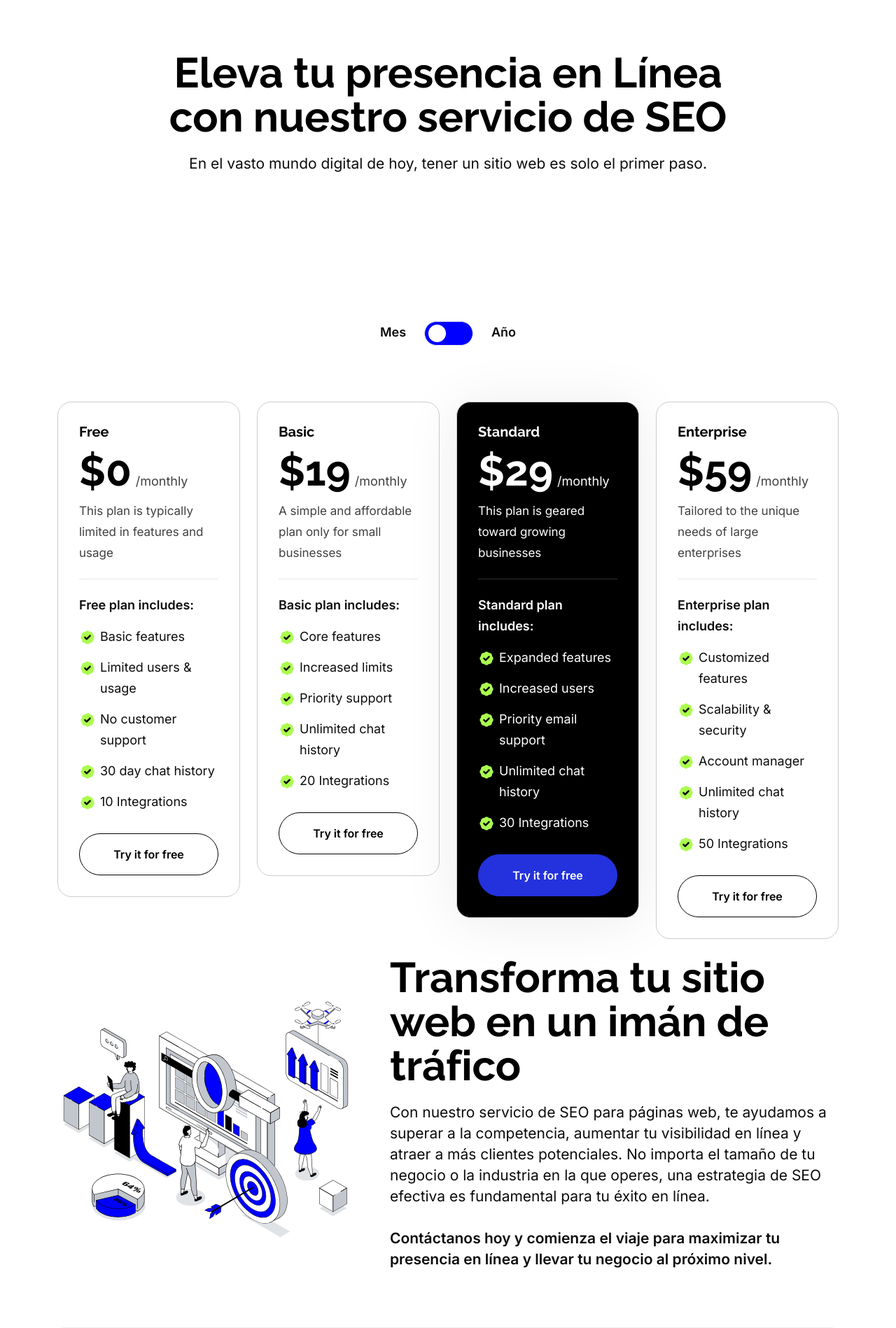
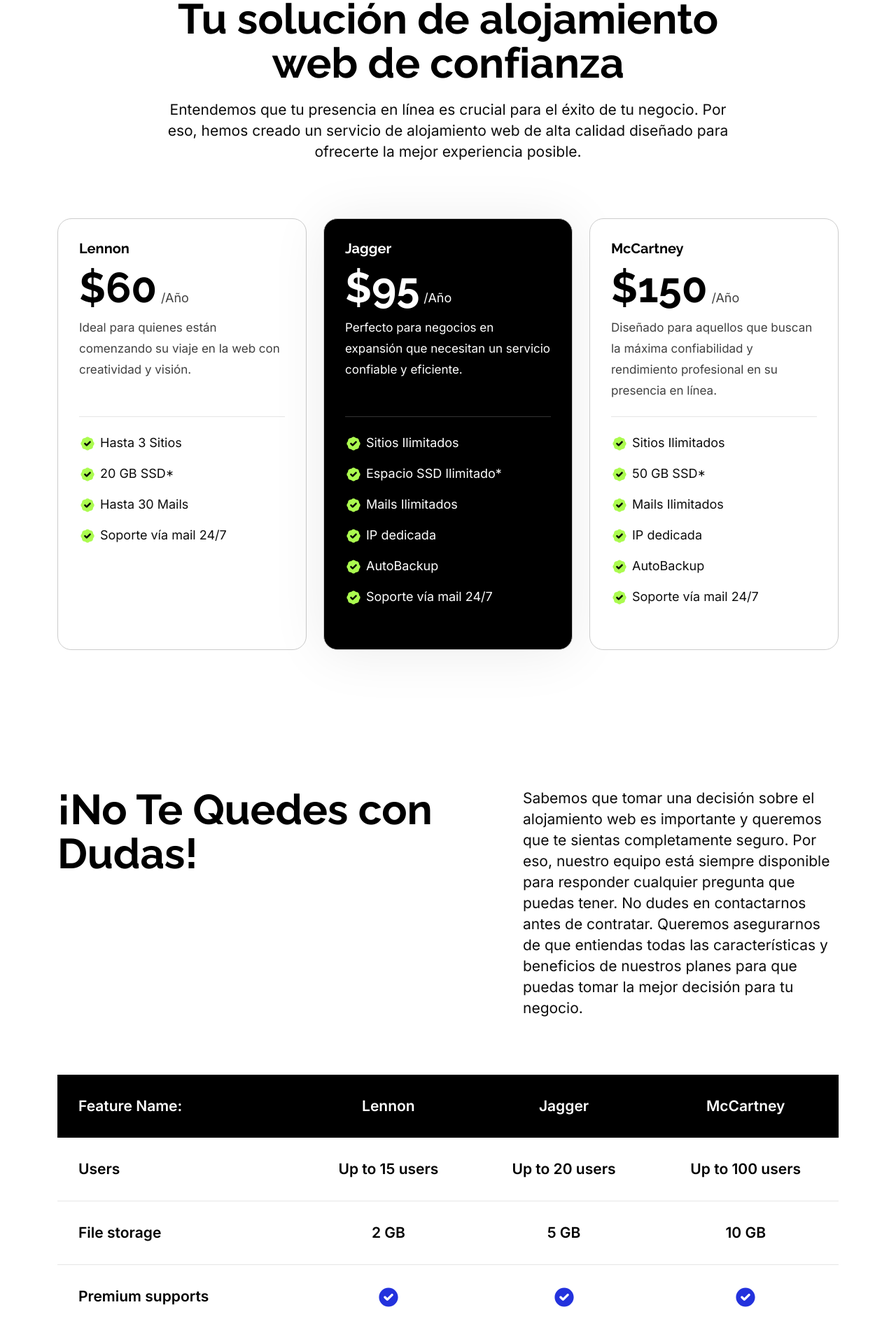
Before and after one commit to agenciarubikcom/agenciarubik, a PHP site: page /es/alojamiento-web.php in a window 1280 px wide. Shown: the part 480-2378 px from the top of the page at 70% size. Run offline with PHP 8.4, Linux system fonts and the light colour scheme.

Commit message:
Alojamiento Web

```diff
--- a/es/alojamiento-web.php
+++ b/es/alojamiento-web.php
@@ -2,7 +2,7 @@
 $URLTitleES = "es/alojamiento-web";
 $URLTitleEN = "en/web-hosting";
 $URLLink = "es/alojamiento-web";
-$Description = "Eleva Tu Presencia en Línea con Nuestro Servicio de SEO";
+$Description = "Ofrecemos planes flexibles, seguridad robusta y soporte técnico 24/7. ¡No te quedes con dudas! Contáctanos y elige el mejor plan para tu sitio.";
 include '../header.php';
 include 'nav.php';
 ?>
@@ -20,150 +20,172 @@ include 'nav.php';
 </div>
 <!-- End breadcrumb -->
 
-<div class="section agenciarubik-section-padding">
+<div class="section mt-5">
     <div class="container">
         <div class="agenciarubik-section-title center">
-            <h2 class="rt-mb-20">Eleva tu presencia en Línea con nuestro servicio de SEO</h2>
-            <p>En el vasto mundo digital de hoy, tener un sitio web es solo el primer paso.</p>
+            <h2 class="rt-mb-20">Tu solución de alojamiento web de confianza</h2>
+            <p>Entendemos que tu presencia en línea es crucial para el éxito de tu negocio. Por eso, hemos creado un servicio de alojamiento web de alta calidad diseñado para ofrecerte la mejor experiencia posible.</p>
         </div>
     </div>
 </div>
 <!-- End section -->
 
-<div class="section">
+<div class="section mb-5">
     <div class="container">
-       <div class="pricing-btn">
-        <div class="toggle-btn">
-          <label>Mes</label>
-          <input class="form-check-input btn-toggle price-deck-trigger" type="checkbox" id="flexSwitchCheckDefault" data-pricing-trigger="" data-target="#table-price-value" checked="">
-          <label>Año</label>
-        </div>
-      </div>
-      <div class="row agenciarubik-pricing-four-column" id="table-price-value" data-pricing-dynamic="" data-value-active="monthly">
-        <div class="col-xl-3 col-md-6">
+      <div class="row agenciarubik-pricing-four-column" id="table-price-value">
+        <div class="col-xl-4 col-md-6">
           <div class="agenciarubik-pricing-wrap">
             <div class="agenciarubik-pricing-header">
-              <h5>Free</h5>
+              <h5>Lennon</h5>
             </div>
             <div class="agenciarubik-pricing-price">
               <h2>$</h2>
-              <div class="agenciarubik-price dynamic-value" data-active="0" data-monthly="0" data-yearly="19"></div>
-              <p class="dynamic-value" data-active="/Monthly" data-monthly="/monthly" data-yearly="/Yearly"></p>
+              <div class="agenciarubik-price dynamic-value" data-active="60"></div>
+              <p class="dynamic-value" data-active="/Año"></p>
             </div>
             <div class="agenciarubik-pricing-description">
-              <p>This plan is typically limited in features and usage</p>
+              <p>Ideal para quienes están comenzando su viaje en la web con creatividad y visión.<br><br></p>
             </div>
             <div class="agenciarubik-pricing-body">
-              <p>Free plan includes:</p>
               <ul>
-                <li><img src="assets/images/v3/check.png" alt="">Basic features</li>
-                <li><img src="assets/images/v3/check.png" alt="">Limited users &amp; usage</li>
-                <li><img src="assets/images/v3/check.png" alt="">No customer support</li>
-                <li><img src="assets/images/v3/check.png" alt="">30 day chat history</li>
-                <li><img src="assets/images/v3/check.png" alt="">10 Integrations</li>
+                <li><img src="../assets/images/v3/check.png" alt="">Hasta 3 Sitios</li>
+                <li><img src="../assets/images/v3/check.png" alt="">20 GB SSD*</li>
+                <li><img src="../assets/images/v3/check.png" alt="">Hasta 30 Mails</li>
+                <li><img src="../assets/images/v3/check.png" alt="">Soporte vía mail 24/7</li>
+                <li><br></li>
+                <li><br></li>
               </ul>
             </div>
-            <a class="agenciarubik-pricing-btn" href="contact-us.html">Try it for free</a>
           </div>
         </div>
-        <div class="col-xl-3 col-md-6">
-          <div class="agenciarubik-pricing-wrap">
+        <div class="col-xl-4 col-md-6">
+          <div class="agenciarubik-pricing-wrap active">
             <div class="agenciarubik-pricing-header">
-              <h5>Basic</h5>
+              <h5>Jagger</h5>
             </div>
             <div class="agenciarubik-pricing-price">
               <h2>$</h2>
-              <div class="agenciarubik-price dynamic-value" data-active="19" data-monthly="19" data-yearly="39"></div>
-              <p class="dynamic-value" data-active="/Monthly" data-monthly="/monthly" data-yearly="/Yearly"></p>
+              <div class="agenciarubik-price dynamic-value" data-active="95"></div>
+              <p class="dynamic-value" data-active="/Año"></p>
             </div>
             <div class="agenciarubik-pricing-description">
-              <p>A simple and affordable plan only for small businesses</p>
+              <p>Perfecto para negocios en expansión que necesitan un servicio confiable y eficiente.<br><br></p>
             </div>
             <div class="agenciarubik-pricing-body">
-              <p>Basic plan includes:</p>
+
               <ul>
-                <li><img src="assets/images/v3/check.png" alt="">Core features</li>
-                <li><img src="assets/images/v3/check.png" alt="">Increased limits</li>
-                <li><img src="assets/images/v3/check.png" alt="">Priority support</li>
-                <li><img src="assets/images/v3/check.png" alt="">Unlimited chat history</li>
-                <li><img src="assets/images/v3/check.png" alt="">20 Integrations</li>
+                <li><img src="../assets/images/v3/check.png" alt="">Sitios Ilimitados</li>
+                <li><img src="../assets/images/v3/check.png" alt="">Espacio SSD Ilimitado*</li>
+                <li><img src="../assets/images/v3/check.png" alt="">Mails Ilimitados</li>
+                <li><img src="../assets/images/v3/check.png" alt="">IP dedicada</li>
+                <li><img src="../assets/images/v3/check.png" alt="">AutoBackup</li>
+                <li><img src="../assets/images/v3/check.png" alt="">Soporte vía mail 24/7</li>
               </ul>
             </div>
-            <a class="agenciarubik-pricing-btn" href="contact-us.html">Try it for free</a>
           </div>
         </div>
-        <div class="col-xl-3 col-md-6">
-          <div class="agenciarubik-pricing-wrap active">
+        <div class="col-xl-4 col-md-6">
+          <div class="agenciarubik-pricing-wrap">
             <div class="agenciarubik-pricing-header">
-              <h5>Standard</h5>
+              <h5>McCartney</h5>
             </div>
             <div class="agenciarubik-pricing-price">
               <h2>$</h2>
-              <div class="agenciarubik-price dynamic-value" data-active="29" data-monthly="29" data-yearly="59"></div>
-              <p class="dynamic-value" data-active="/Monthly" data-monthly="/monthly" data-yearly="/Yearly"></p>
+              <div class="agenciarubik-price dynamic-value" data-active="150"></div>
+              <p class="dynamic-value" data-active="/Año"></p>
             </div>
             <div class="agenciarubik-pricing-description">
-              <p>This plan is geared toward growing businesses</p>
+              <p>Diseñado para aquellos que buscan la máxima confiabilidad y rendimiento profesional en su presencia en línea.</p>
             </div>
             <div class="agenciarubik-pricing-body">
-              <p>Standard plan includes:</p>
+
               <ul>
-                <li><img src="assets/images/v3/check.png" alt="">Expanded features</li>
-                <li><img src="assets/images/v3/check.png" alt="">Increased users</li>
-                <li><img src="assets/images/v3/check.png" alt="">Priority email support</li>
-                <li><img src="assets/images/v3/check.png" alt="">Unlimited chat history</li>
-                <li><img src="assets/images/v3/check.png" alt="">30 Integrations</li>
+                <li><img src="../assets/images/v3/check.png" alt="">Sitios Ilimitados</li>
+                <li><img src="../assets/images/v3/check.png" alt="">50 GB SSD*</li>
+                <li><img src="../assets/images/v3/check.png" alt="">Mails Ilimitados</li>
+                <li><img src="../assets/images/v3/check.png" alt="">IP dedicada</li>
+                <li><img src="../assets/images/v3/check.png" alt="">AutoBackup</li>
+                <li><img src="../assets/images/v3/check.png" alt="">Soporte vía mail 24/7</li>
               </ul>
             </div>
-            <a class="agenciarubik-pricing-btn active" href="contact-us.html">Try it for free</a>
-          </div>
-        </div>
-        <div class="col-xl-3 col-md-6">
-          <div class="agenciarubik-pricing-wrap">
-            <div class="agenciarubik-pricing-header">
-              <h5>Enterprise</h5>
-            </div>
-            <div class="agenciarubik-pricing-price">
-              <h2>$</h2>
-              <div class="agenciarubik-price dynamic-value" data-active="59" data-monthly="59" data-yearly="99"></div>
-              <p class="dynamic-value" data-active="/Monthly" data-monthly="/monthly" data-yearly="/Yearly"></p>
-            </div>
-            <div class="agenciarubik-pricing-description">
-              <p>Tailored to the unique needs of large enterprises</p>
-            </div>
-            <div class="agenciarubik-pricing-body">
-              <p>Enterprise plan includes:</p>
-              <ul>
-                <li><img src="assets/images/v3/check.png" alt="">Customized features</li>
-                <li><img src="assets/images/v3/check.png" alt="">Scalability &amp; security </li>
-                <li><img src="assets/images/v3/check.png" alt="">Account manager</li>
-                <li><img src="assets/images/v3/check.png" alt="">Unlimited chat history</li>
-                <li><img src="assets/images/v3/check.png" alt="">50 Integrations</li>
-              </ul>
-            </div>
-            <a class="agenciarubik-pricing-btn" href="contact-us.html">Try it for free</a>
           </div>
         </div>
       </div>
     </div>
   </div>
 
-<div class="container mb-5">
-    <div class="row">
-        <div class="col-lg-5">
-            <div class="agenciarubik-v3-thumb">
-                <img src="https://agenciarubik.com/assets/images/seo.svg" title="SEO" alt="SEO">
+  <div class="section agenciarubik-section-padding3">
+    <div class="container">
+      <div class="agenciarubik-section-title agenciarubik-two-column-title">
+        <div class="row">
+          <div class="col-lg-7">
+            <h2>¡No Te Quedes con Dudas!</h2>
+          </div>
+          <div class="col-lg-5 d-flex align-items-center">
+            <p>Sabemos que tomar una decisión sobre el alojamiento web es importante y queremos que te sientas completamente seguro. Por eso, nuestro equipo está siempre disponible para responder cualquier pregunta que puedas tener. No dudes en contactarnos antes de contratar. Queremos asegurarnos de que entiendas todas las características y beneficios de nuestros planes para que puedas tomar la mejor decisión para tu negocio.</p>
+          </div>
+        </div>
+      </div>
 
-            </div>
-        </div>
-        <div class="col-lg-7">
-            <div class="agenciarubik-default-content m-left">
-                <h2>Transforma tu sitio web en un imán de tráfico</h2>
-                <p>Con nuestro servicio de SEO para páginas web, te ayudamos a superar a la competencia, aumentar tu visibilidad en línea y atraer a más clientes potenciales. No importa el tamaño de tu negocio o la industria en la que operes, una estrategia de SEO efectiva es fundamental para tu éxito en línea.<br><br><b>Contáctanos hoy y comienza el viaje para maximizar tu presencia en línea y llevar tu negocio al próximo nivel.</p>
-            </div>
-        </div>
+      <div class="agenciarubik-table-wrap">
+        <table>
+          <thead>
+            <tr>
+              <th>Feature Name:</th>
+              <th>Lennon</th>
+              <th>Jagger</th>
+              <th>McCartney</th>
+            </tr>
+          </thead>
+          <tbody>
+            <tr>
+              <td>Users</td>
+              <td>Up to 15 users</td>
+              <td>Up to 20 users</td>
+              <td>Up to 100 users</td>
+            </tr>
+            <tr>
+              <td>File storage</td>
+              <td>2 GB</td>
+              <td>5 GB</td>
+              <td>10 GB</td>
+            </tr>
+            <tr>
+              <td>Premium supports</td>
+              <td><img src="assets/images/icon/check.svg" alt=""></td>
+              <td><img src="assets/images/icon/check.svg" alt=""></td>
+              <td><img src="assets/images/icon/check.svg" alt=""></td>
+            </tr>
+            <tr>
+              <td>Secure transfer</td>
+              <td><img src="assets/images/icon/minus.svg" alt=""></td>
+              <td><img src="assets/images/icon/minus.svg" alt=""></td>
+              <td><img src="assets/images/icon/check.svg" alt=""></td>
+            </tr>
+            <tr>
+              <td>Statistics and tracking</td>
+              <td><img src="assets/images/icon/minus.svg" alt=""></td>
+              <td><img src="assets/images/icon/check.svg" alt=""></td>
+              <td><img src="assets/images/icon/check.svg" alt=""></td>
+            </tr>
+            <tr>
+              <td>File size limit</td>
+              <td>100 MB</td>
+              <td>1 GB</td>
+              <td>1 GB</td>
+            </tr>
+            <tr>
+              <td>Mobile app</td>
+              <td><img src="assets/images/icon/check.svg" alt=""></td>
+              <td><img src="assets/images/icon/check.svg" alt=""></td>
+              <td><img src="assets/images/icon/check.svg" alt=""></td>
+            </tr>
+
+          </tbody>
+        </table>
+      </div>
     </div>
-</div>
+  </div>
 
 <div class="section my-5">
     <div class="container">
```
